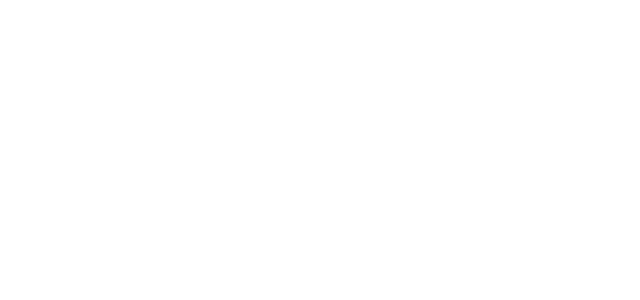
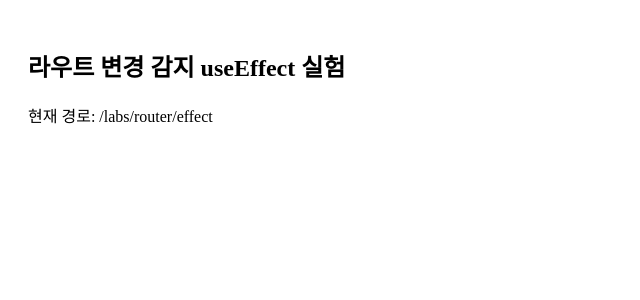
Before and after one commit to allkong/memento, a React (Vite) app: page /labs/router/effect in a window 1280 px wide. Before the commit this address had no page. Shown: the top 300 px of the page, without its empty margins (0-640 px from the left). Built offline with nearby package versions, Linux system fonts and the light colour scheme.

Commit message:
feat: 라우트 변경 감지 useEffect 실험

```diff
--- a/src/App.tsx
+++ b/src/App.tsx
@@ -16,6 +16,7 @@
 import Layout from '@exp/reactRouter/Layout';
 import Profile from '@exp/reactRouter/Profile';
 import Settings from '@exp/reactRouter/Settings';
+import UseEffectOnRouteChange from '@exp/reactRouter/UseEffectOnRouteChange';
 
 const App = () => {
   return (
@@ -39,6 +40,8 @@
           <Route path="profile" element={<Profile />} />
           <Route path="settings" element={<Settings />} />
         </Route>
+
+        <Route path="/labs/router/effect" element={<UseEffectOnRouteChange />} />
       </Routes>
     </Router>
   );
--- /dev/null
+++ b/src/labs/experiments/reactRouter/UseEffectOnRouteChange.tsx
@@ -0,0 +1,24 @@
+import { useEffect } from 'react';
+import { useLocation } from 'react-router-dom';
+
+// 라우트(pathname) 변화를 감지해서 useEffect 실행
+const UseEffectOnRouteChange = () => {
+  const location = useLocation();
+
+  useEffect(() => {
+    console.log('📍 현재 경로:', location.pathname);
+
+    return () => {
+      console.log('🧹 이전 경로 정리:', location.pathname);
+    };
+  }, [location.pathname]);
+
+  return (
+    <div style={{ padding: 20 }}>
+      <h2>라우트 변경 감지 useEffect 실험</h2>
+      <p>현재 경로: {location.pathname}</p>
+    </div>
+  );
+};
+
+export default UseEffectOnRouteChange;
```
